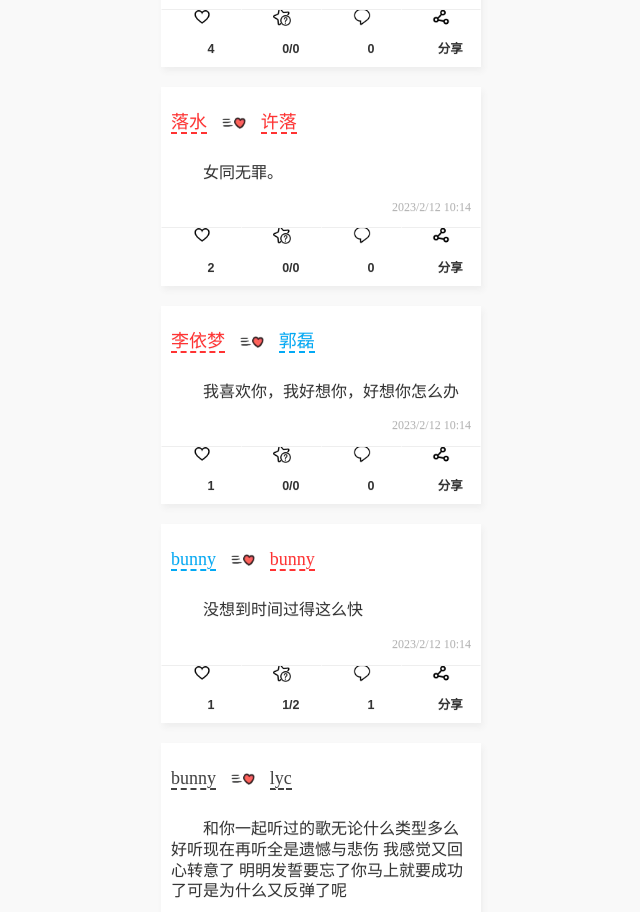
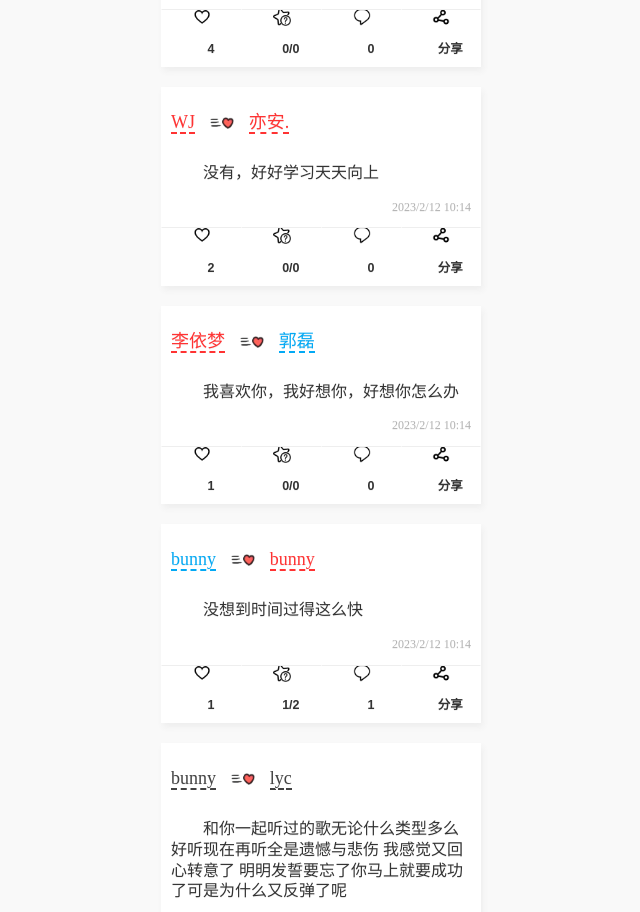
Before and after one commit to zjcsy/520, a plain HTML site: page index.html in a window 1280 px wide. Shown: the part 1558-2470 px from the top of the page, without its empty margins (319-959 px from the left). Drawn offline with Linux system fonts and the light colour scheme; no server answers.

Commit message:
Update index.html

```diff
--- a/index.html
+++ b/index.html
@@ -181,13 +181,13 @@
         <div class="post post-1170">
             <div class="post-title post-title-1170">
                 <ul>
-                    <li class="female">落水</li>
+                    <li class="female">WJ</li>
                     <li><img src="images/icon/to.png" alt=""></li>
-                    <li class="female">许落</li>
+                    <li class="female">亦安.</li>
                 </ul>
             </div>
             <div class="post-body post-body-1170">
-                <p class="post-body-content">女同无罪。</p>
+                <p class="post-body-content">没有，好好学习天天向上</p>
                 <p class="post-body-time">2023/2/12 10:14</p>
             </div>
             <div class="post-actions action ui-navbar post-actions-1170" data-role="navbar" role="navigation">
```
